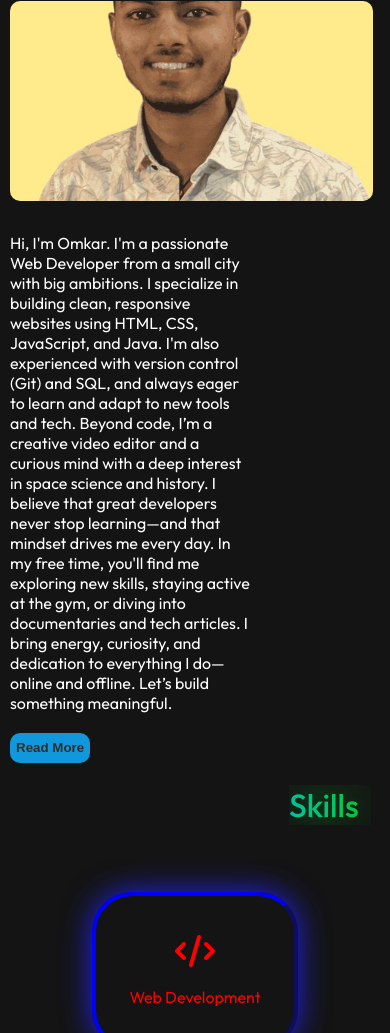
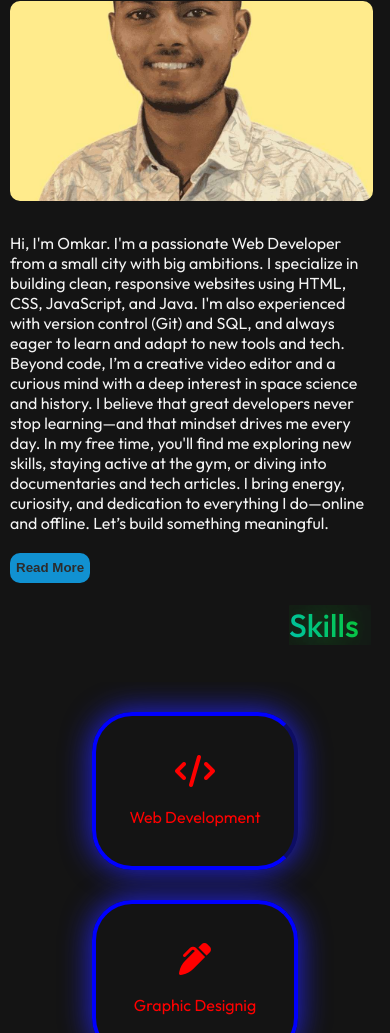
Before and after one commit to Org77377/project_portfolio, a plain HTML site: page index.html in a window 390 px wide. Shown: the part 976-2009 px from the top of the page. Drawn offline with Linux system fonts and the light colour scheme.

Commit message:
Update style.css

```diff
--- a/style.css
+++ b/style.css
@@ -728,7 +728,10 @@ input[type="submit"]{
         justify-content: flex-start;
         margin-left: 10px;
     }
-    main .p_pic, .content{
+    main .p_pic{
+        width:98%;
+    }
+    main .content{
         width:98%;
     }
 
```
